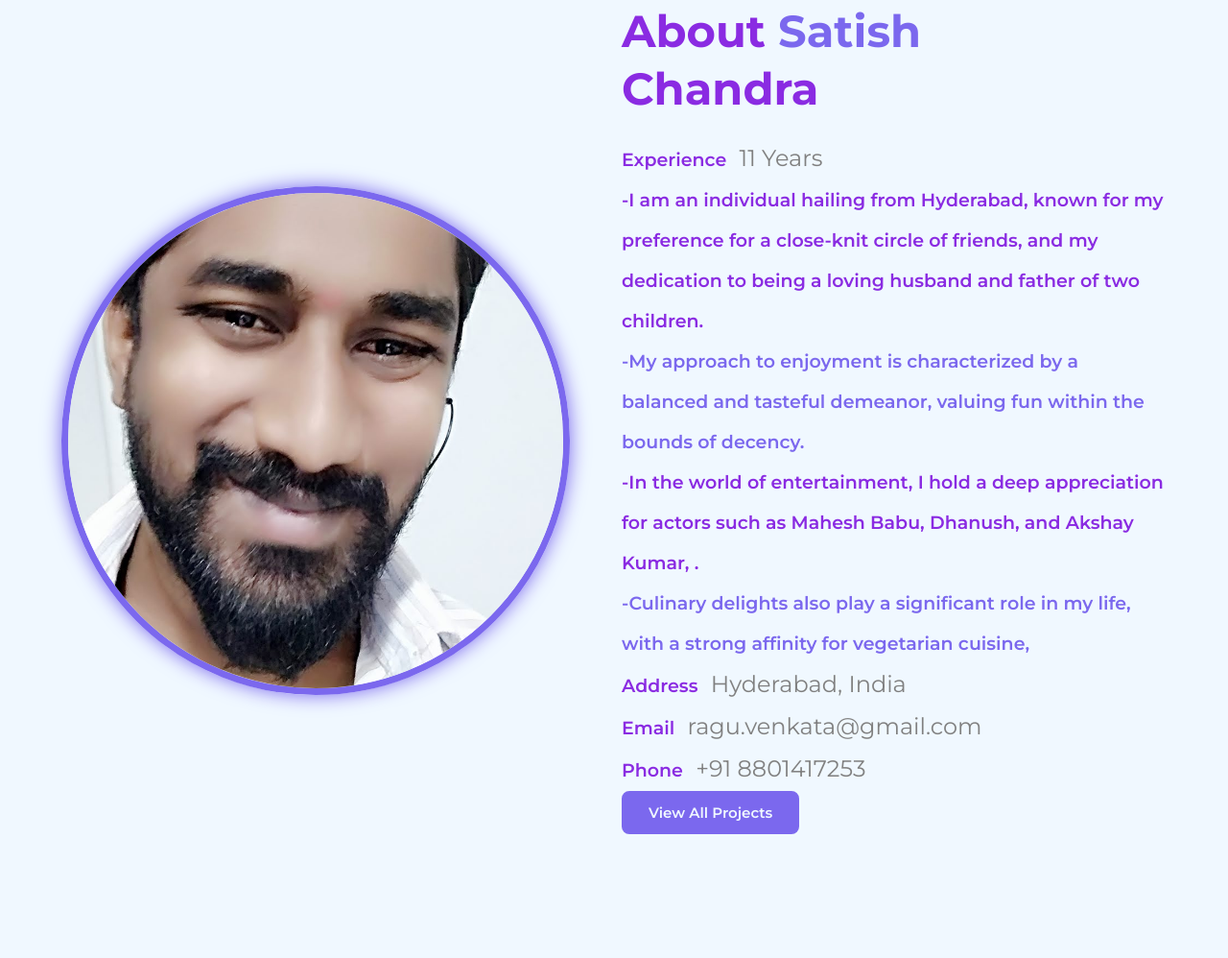
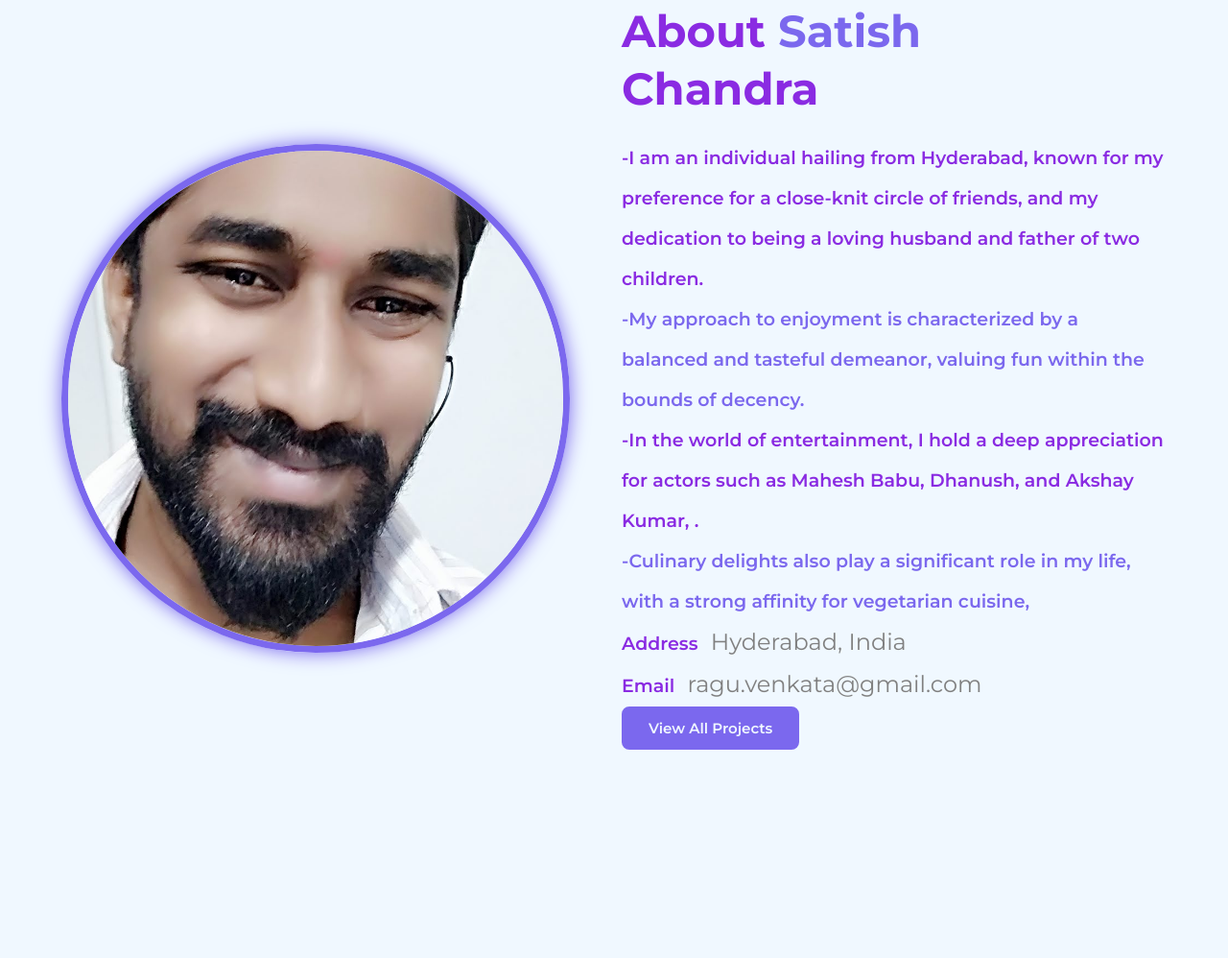
Before and after one commit to satishchandravrvs/satishchandra.github.io, a plain HTML site: page index.html in a window 1280 px wide. Shown: the part 807-1805 px from the top of the page at 96% size. Drawn offline with nearby package versions, Linux system fonts and the light colour scheme.

Commit message:
minor changes

```diff
--- a/index.html
+++ b/index.html
@@ -64,10 +64,7 @@
     <div class="about-text" data-aos="zoom-in-up">
         <h2> About <span>Satish </span> <br> Chandra</h2>
         <div class="exp-area">
-            <p class="exp">
-                Experience
-                <span>11 Years</span>
-            </p>
+
 
 
             <p class="about-me">
@@ -92,10 +89,7 @@
                 <span>ragu.venkata@gmail.com</span>
             </p>
 
-            <p class="exp">
-                Phone
-                <span>+91 8801417253</span>
-            </p>
+
         <a href="https://github.com/satishchandravrvs" target="_blank" class="btn"> View All Projects</a>
     </div>
 </section>
@@ -245,6 +239,8 @@
 
 </section>
 
+
+
     <section class="thispage" id="thispage">
     </div>
     <div class="about-text" data-aos="zoom-in-up">
```
